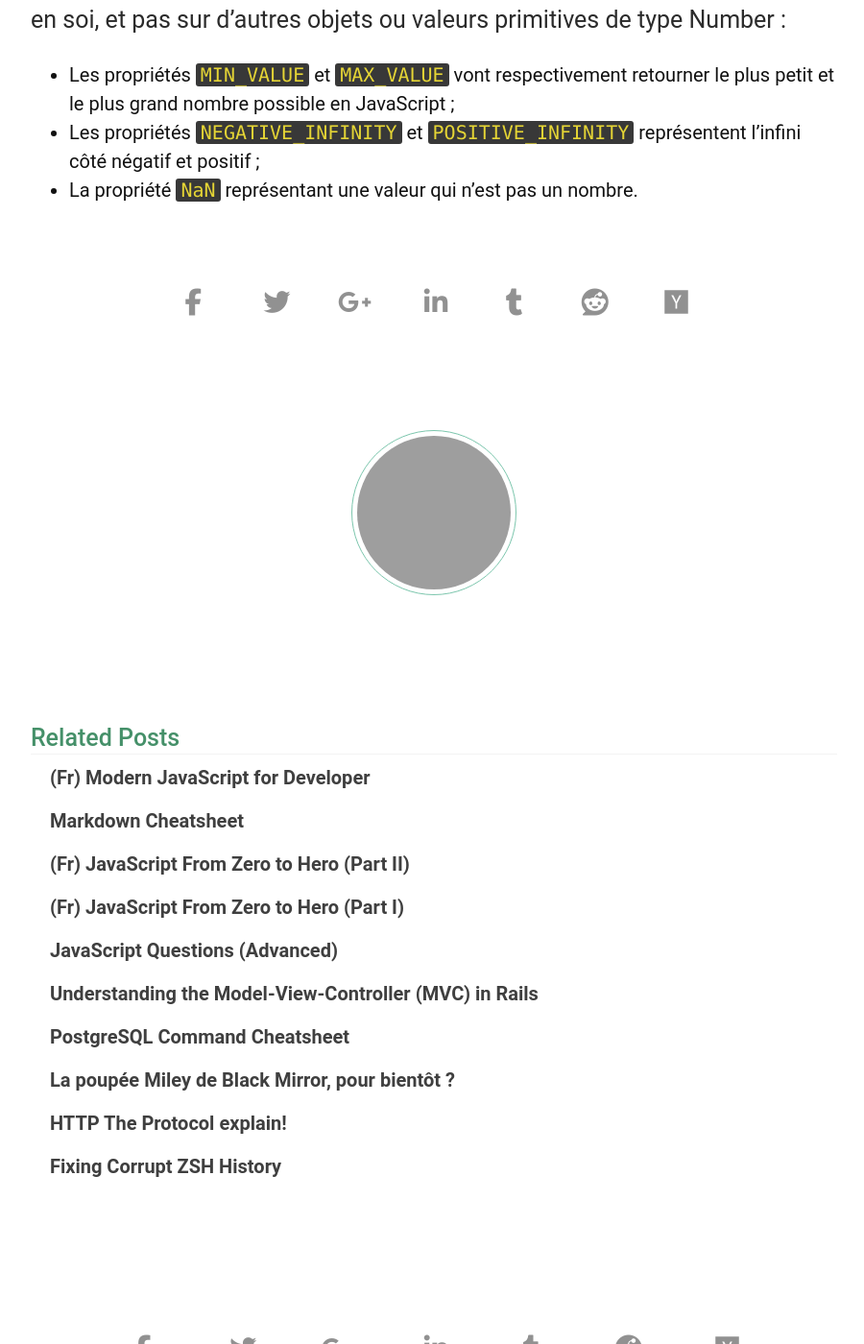
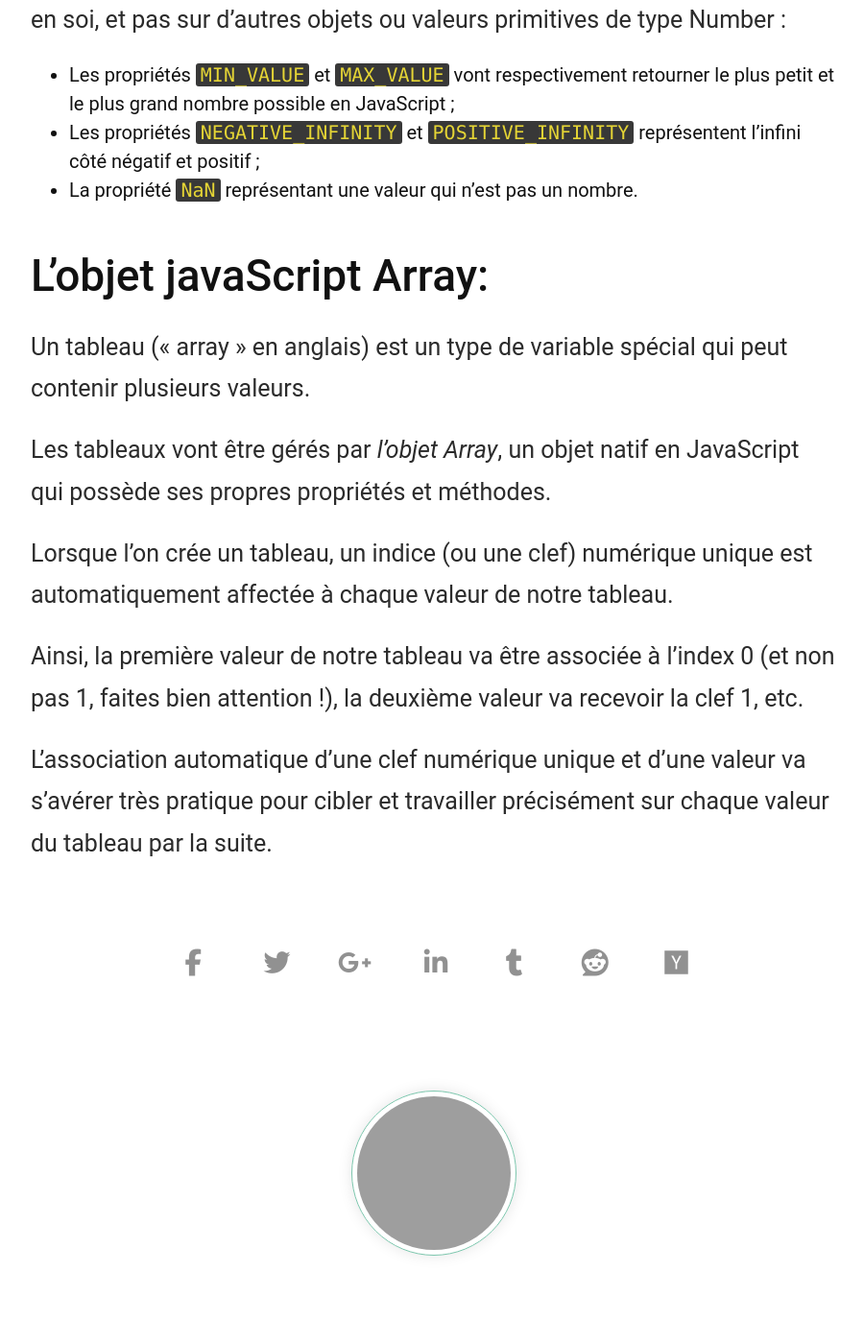
Before and after one commit to andryjohn/RJ-s-blog, a Jekyll site: the page built from _posts/2019-07-06-javascript-3.md, in a window 1280 px wide and 1400 px high, scrolled down 9716 px. Shown: the whole window at 96% size, without its empty margins (188-1088 px from the left). Built offline with Jekyll 4.4.1, drawn with Linux system fonts in a browser that asks for light colours; nearby versions of some CDN libraries; some web fonts are replaced; comment, search, counter and statistics services are not loaded; some of the changed text lies outside the part shown; grey boxes are pictures that could not be loaded.

Commit message:
design img, js article, css fun

```diff
--- a/_includes/banner.html
+++ b/_includes/banner.html
@@ -21,7 +21,7 @@
 }
 .banner {
   display: block;
-  box-shadow: 0 0 15px rgba(0,0,0,0.2);
+  box-shadow: 0 0 35px rgba(0,0,0,0.3);
   background-image: linear-gradient(180deg,rgba(0,0,0,.5),rgba(0,0,0,.4) 70%), url(/images/van2.jpeg);
   background-size: cover;
   background-position: center;
--- a/_includes/mac.html
+++ b/_includes/mac.html
@@ -3,7 +3,8 @@
 <style type="text/css">
   .logo {
     position: relative;
-     margin: 10px;
+    margin: 10px;
+    box-shadow: 0 0 25px rgba(0,0,0,0.3);
     margin-right: 37px;
     top: 100px;
     width: 150px;
--- a/_posts/2019-07-06-javascript-3.md
+++ b/_posts/2019-07-06-javascript-3.md
@@ -178,3 +178,15 @@
 * Les propriétés `MIN_VALUE` et `MAX_VALUE` vont respectivement retourner le plus petit et le plus grand nombre possible en JavaScript ;
 * Les propriétés `NEGATIVE_INFINITY` et `POSITIVE_INFINITY` représentent l’infini côté négatif et positif ;
 * La propriété `NaN` représentant une valeur qui n’est pas un nombre.
+
+# L'objet  javaScript Array:
+
+Un tableau (« array » en anglais) est un type de variable spécial qui peut contenir plusieurs valeurs.
+
+Les tableaux vont être gérés par *l’objet Array*, un objet natif en JavaScript qui possède ses propres propriétés et méthodes.
+
+Lorsque l’on crée un tableau, un indice (ou une clef) numérique unique est automatiquement affectée à chaque valeur de notre tableau.
+
+Ainsi, la première valeur de notre tableau va être associée à l’index 0 (et non pas 1, faites bien attention !), la deuxième valeur va recevoir la clef 1, etc.
+
+L’association automatique d’une clef numérique unique et d’une valeur va s’avérer très pratique pour cibler et travailler précisément sur chaque valeur du tableau par la suite.
--- a/_sass/_base.scss
+++ b/_sass/_base.scss
@@ -7,8 +7,10 @@
 }
 
 img {
+  box-shadow: 0 0 15px rgba(0,0,0,0.1);
   filter: linear-gradient(180deg,rgba(0,0,0,.2),rgba(0,0,0,.5) 70%);
   max-width: 100%;
+  border-radius: 40px;
 }
 
 em img {
--- a/_sass/_posts.scss
+++ b/_sass/_posts.scss
@@ -7,10 +7,10 @@
   background-color: white;
   margin-bottom: 0.75em;
   border-bottom: thin solid #f3f3f3;
-  box-shadow: 0 0 15px rgba(0,0,0,0.3);
-  padding: 30px;
-  padding-bottom: 30px!important;
-  margin-top: 30px;
+  box-shadow: 0 0 15px rgba(0,0,0,0.4);
+  padding: 80px;
+  padding-bottom: 50px!important;
+  margin-top: 50px;
   border-radius: 5px;
 }
 .posts .post:hover {
```
